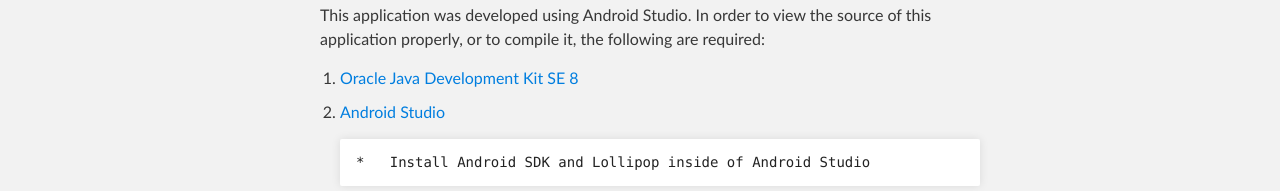
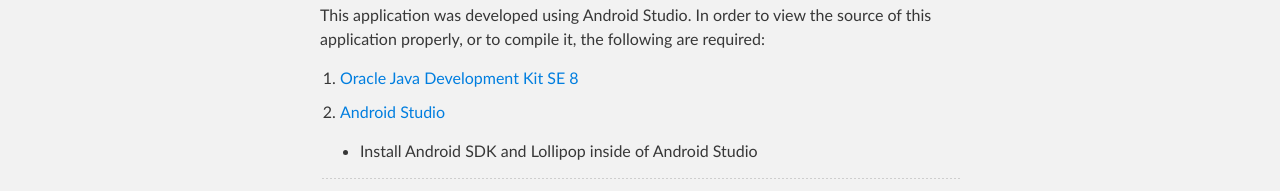
Before and after one commit to MHSCSClub/FBLA_MobileApp_2015, a plain HTML site: page index.html in a window 1280 px wide. Shown: the part 525-716 px from the top of the page. Drawn offline with Linux system fonts and the light colour scheme.

Commit message:
Update index.html

```diff
--- a/index.html
+++ b/index.html
@@ -48,8 +48,10 @@
 <li>
 <p><a href="http://developer.android.com/sdk/index.html#Other">Android Studio</a></p>
 
-<pre><code>*   Install Android SDK and Lollipop inside of Android Studio
-</code></pre>
+<ul>
+  <li>Install Android SDK and Lollipop inside of Android Studio</li>
+</ul>
+
 </li>
 </ol>
 
```
